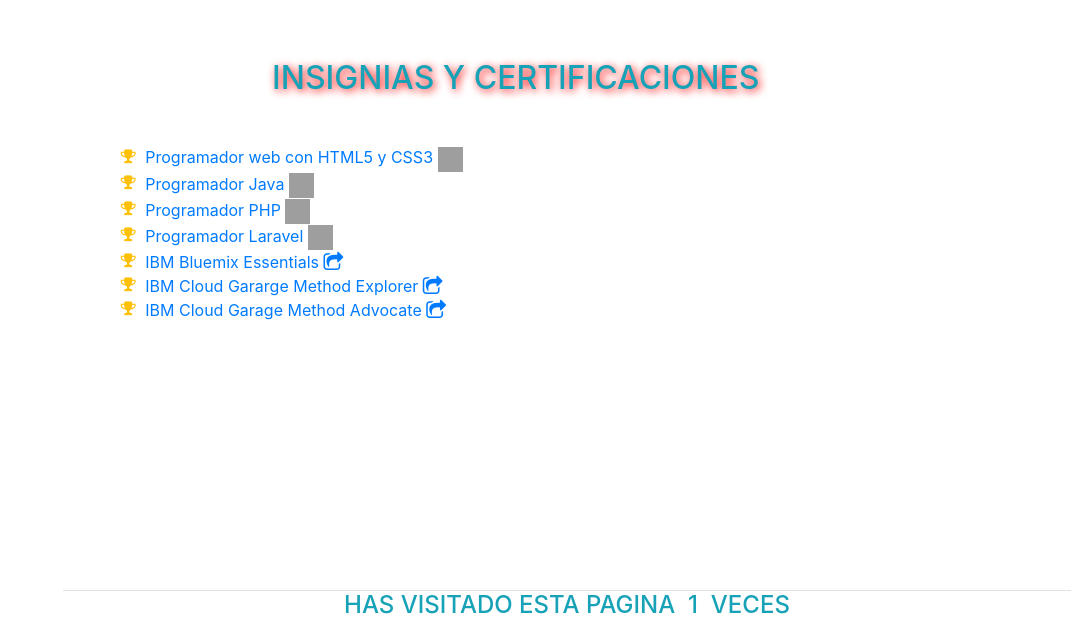
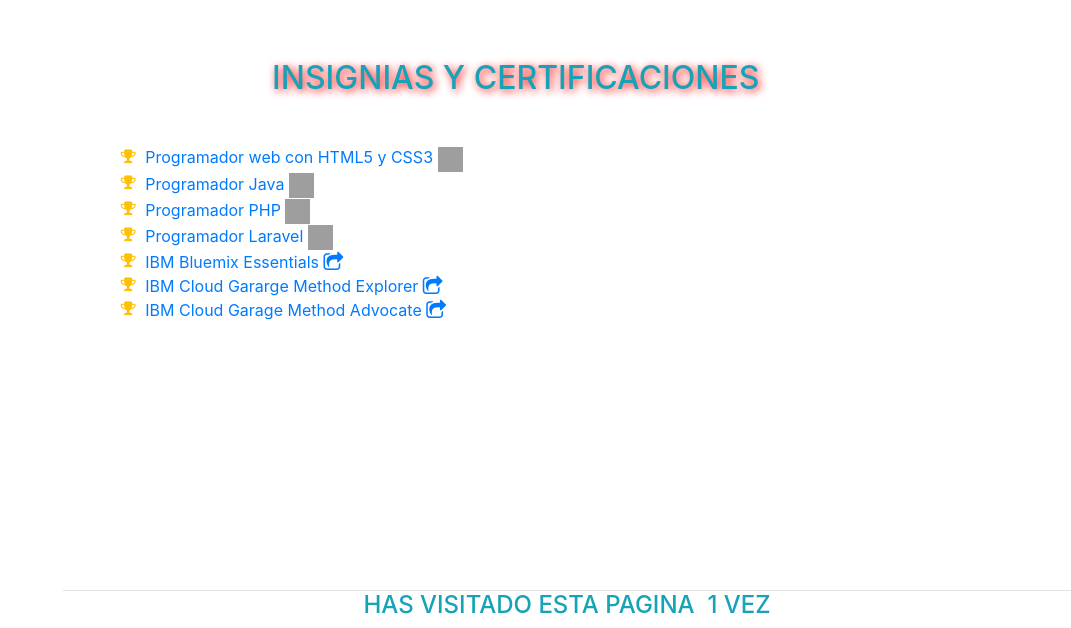
Before and after one commit to darwist94/darwist94.github.io, a website with bundled scripts: page index.html in a window 1280 px wide. Shown: the part 4209-4837 px from the top of the page, without its empty margins (209-1280 px from the left). Built offline with nearby package versions, Linux system fonts and the light colour scheme; grey boxes are pictures that could not be loaded; a web font is replaced by a local one.

Commit message:
excelente!

```diff
--- a/index.html
+++ b/index.html
@@ -315,7 +315,7 @@
       </section>
 
       <footer class="resume-section d-flex flex-column"><h4 class="d-flex align-self-center text-info">Has visitado esta pagina
-      &nbsp<span id="visitas"></span>&nbsp veces</h4></footer>
+      &nbsp<span id="visitas"></span></h4></footer>
     </div>
 
     <!-- Bootstrap core JavaScript -->
--- a/js/Script.js
+++ b/js/Script.js
@@ -4,7 +4,10 @@
 $(document).ready(function(){
     $('[data-toggle="tooltip"]').tooltip();
 
-    $("#visitas").html(localStorage.visitas)
+   	var temp = " veces"
+    if(localStorage.visitas == 1)
+		temp = " vez";
+    $("#visitas").html(localStorage.visitas+""+temp)
 
 
     /*$("#sideNav").on("mouseover", function(){
```
